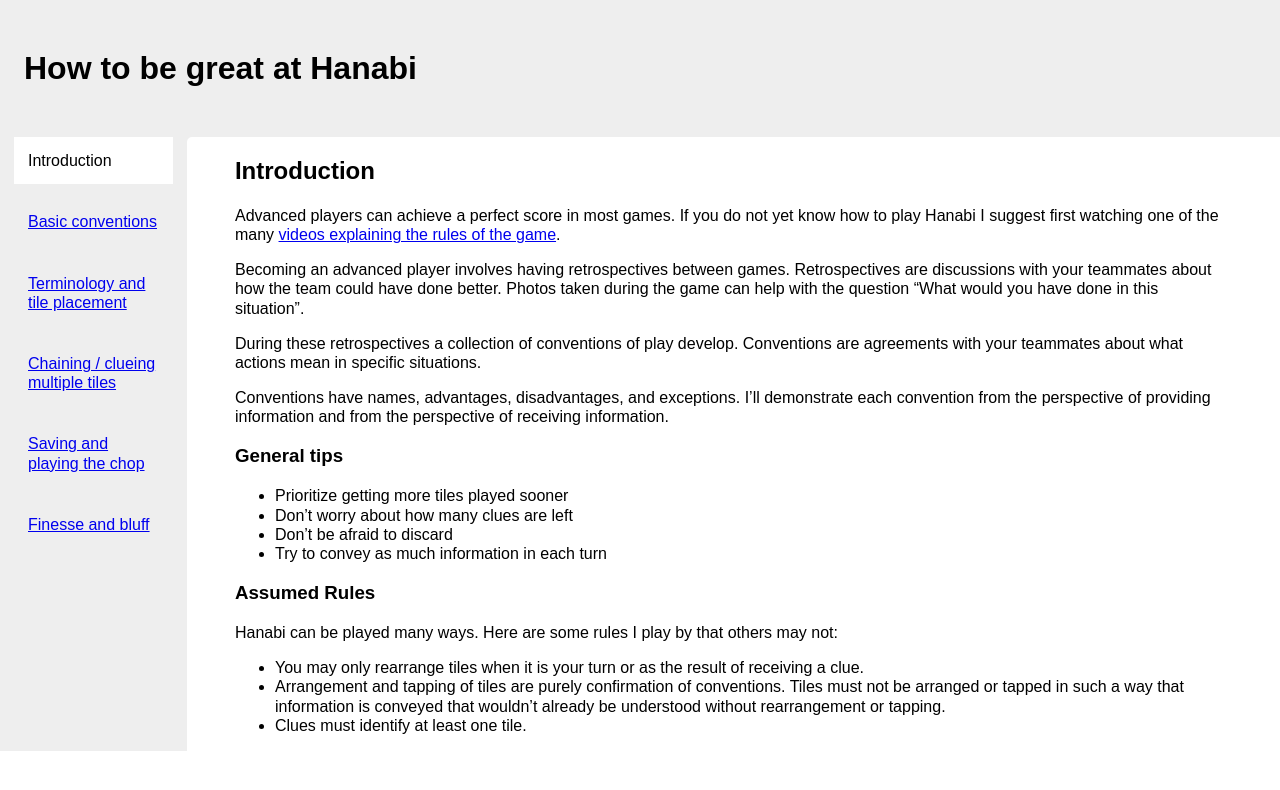
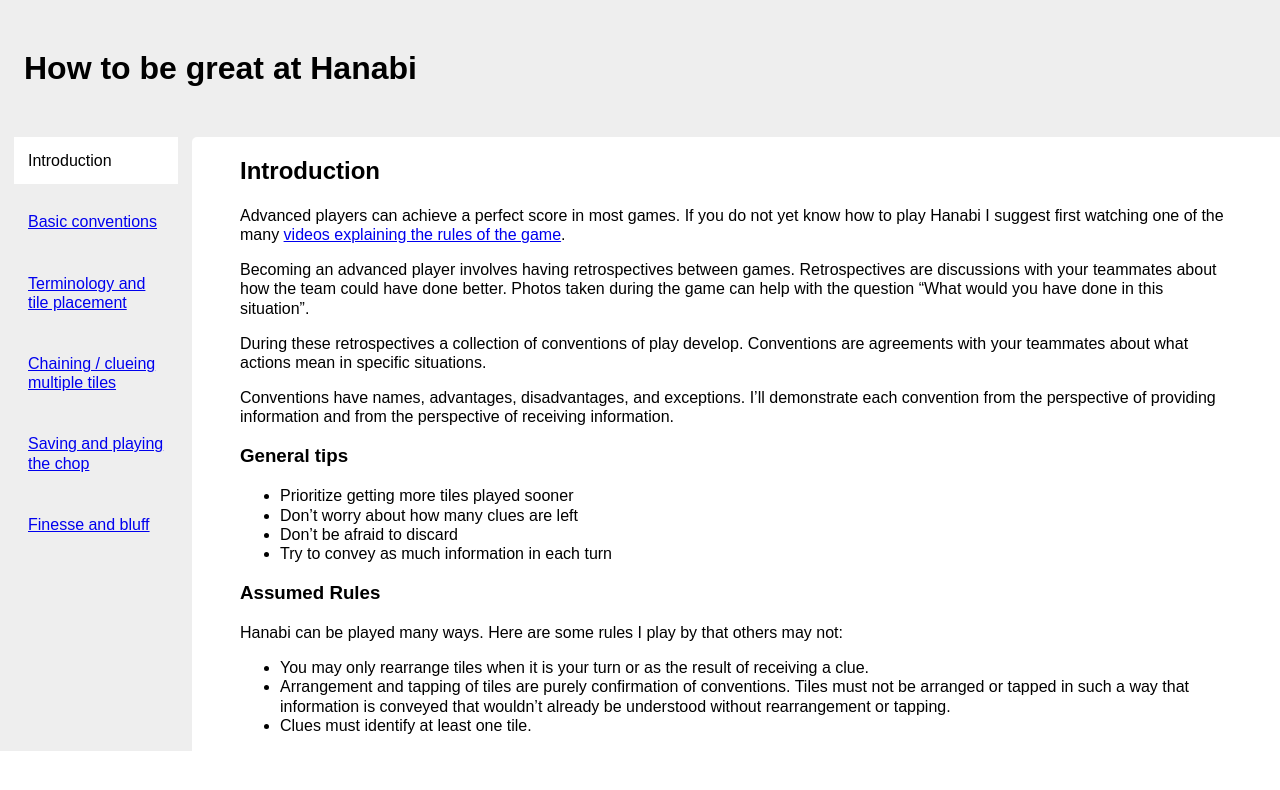
Before and after one commit to davidleston/hanabi-how-to, a Jekyll site: the page built from index.md, in a window 1280 px wide. Shown: the top 790 px of the page. Built offline with Jekyll 4.4.1, drawn with Linux system fonts in a browser that asks for light colours.

Commit message:
Fixing width of navigation.

```diff
--- a/_layouts/default.html
+++ b/_layouts/default.html
@@ -106,6 +106,7 @@ highlighted::before {
 [color=yellow] {
   color: yellow;
 }
+
 [color=yellow]:after {
   content: '🌼';
 }
@@ -171,13 +172,12 @@ main {
 }
 
 nav {
-  width: calc(var(--tileWidth) * 5);
+  flex: 0 0 calc(var(--tileWidth) * 4);
 }
 
 article {
   border-radius: var(--tileBorderRadius) 0 0 0;
   background: white;
-  width: 100%;
   padding: 0 var(--tileWidth);
 }
 
```
